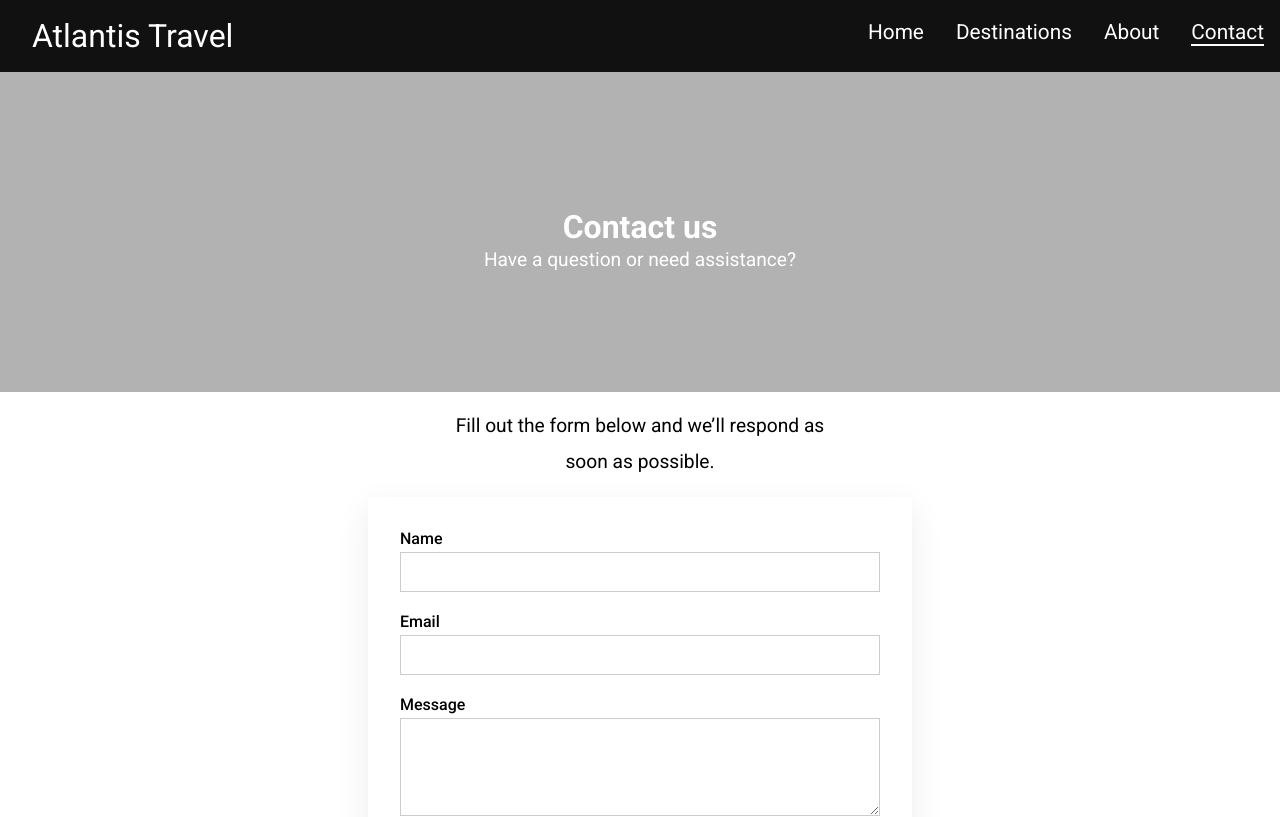
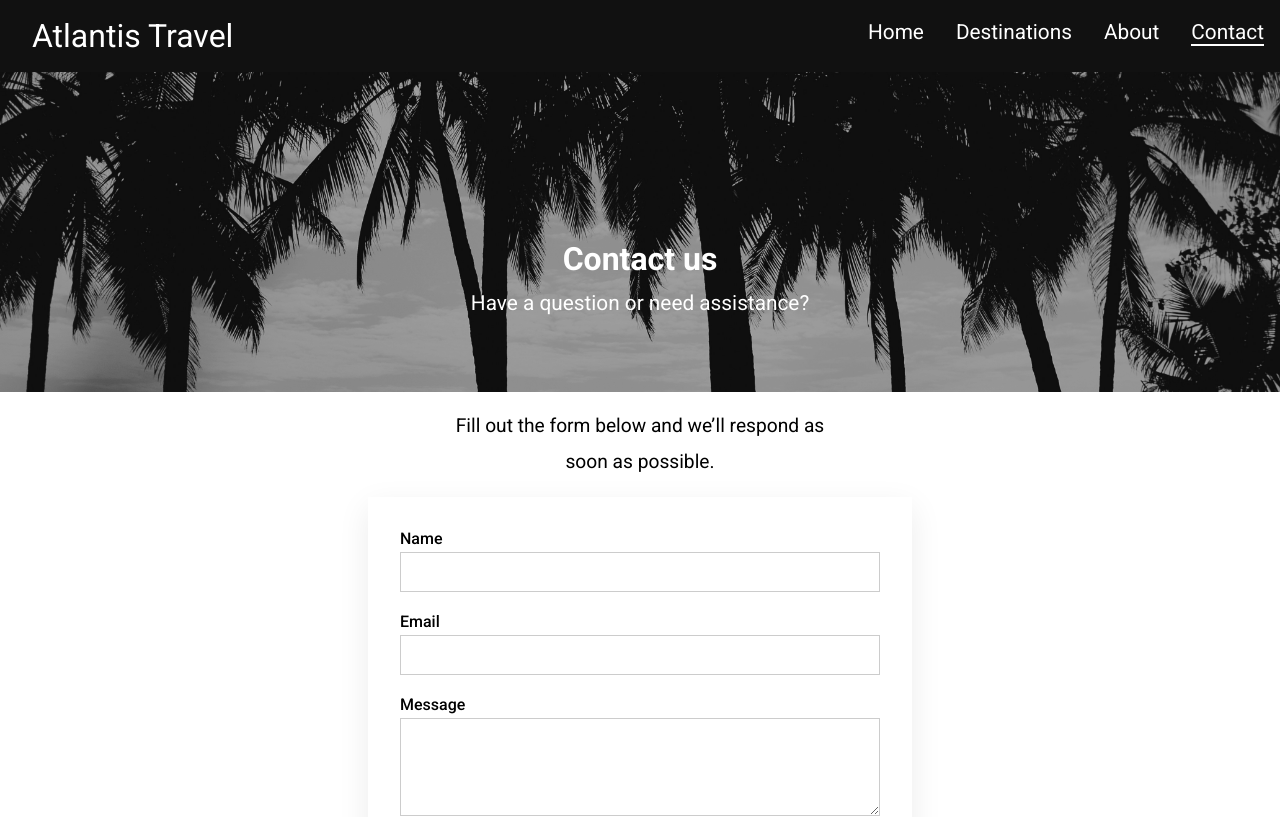
Before and after one commit to SarahSu92/AtlantisTravel, a React (Vite) app: page /AtlantisTravel/ContactPage in a window 1280 px wide. Shown: the top 817 px of the page. Built offline with nearby package versions, Linux system fonts and the light colour scheme; a web font is replaced by a local one.

Commit message:
(feat): added layout to alla screen sizes on contact page

```diff
--- a/src/pages/Contact/Contact.scss
+++ b/src/pages/Contact/Contact.scss
@@ -17,12 +17,12 @@
 }
 
 .c-hero {
-    background-image: url('');
+    background-image: url('/contactimg.jpg');
     background-size: cover;
     background-position: center;
     background-repeat: no-repeat;
     position: relative;
-    height: 40vh;
+    height: 30vh;
 
     /* Overlay */
     &::before {
@@ -36,7 +36,7 @@
 
 .hero-text {
     position: absolute;
-    top: 55%;
+    top: 62%;
     color: #fff;
     z-index: 1;
     left: 50%;
@@ -51,11 +51,11 @@
 /* Category heading with lines */
 .c-cat {
     position: absolute;
-    top: 40%;
+    top: 50%;
     left: 50%;
     transform: translate(-50%, -50%);
     align-items: center;
-    font-size: 2rem;
+    font-size: 1.5rem;
     font-weight: 700;
     color: #fff;
 }
@@ -166,14 +166,24 @@
         }
     }
 
+    .c-cat {
+        top: 50%;
+        font-size: 2rem;
+    }
+
+    .c-hero {
+        background-position: center;
+        height: 30vh;
+
+    }
+
     .hero-text {
-        position: absolute;
-        top: 52%;
+        top: 62%;
 
         p {
             white-space: nowrap;
             margin: 0.25rem 0;
-            font-size: 1.2rem;
+            font-size: 1.3rem;
         }
     }
 
@@ -183,13 +193,13 @@
 }
 
 @media (min-width: 1024px) {
-    .c-text {
-        p {
-            max-width: 400px;
-        }
+    .hero-text {
+        top: 65%;
+
     }
 
     .c-hero {
         height: 40vh;
+        background-position: 50% 40%;
     }
 }
```
Also changed, not shown: public/contactimg.jpg (added).
